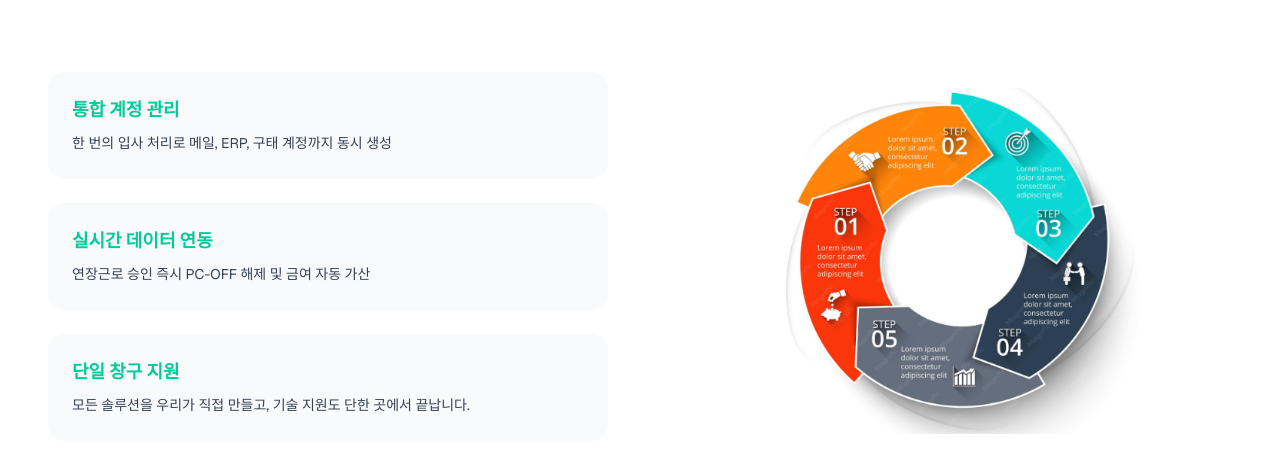
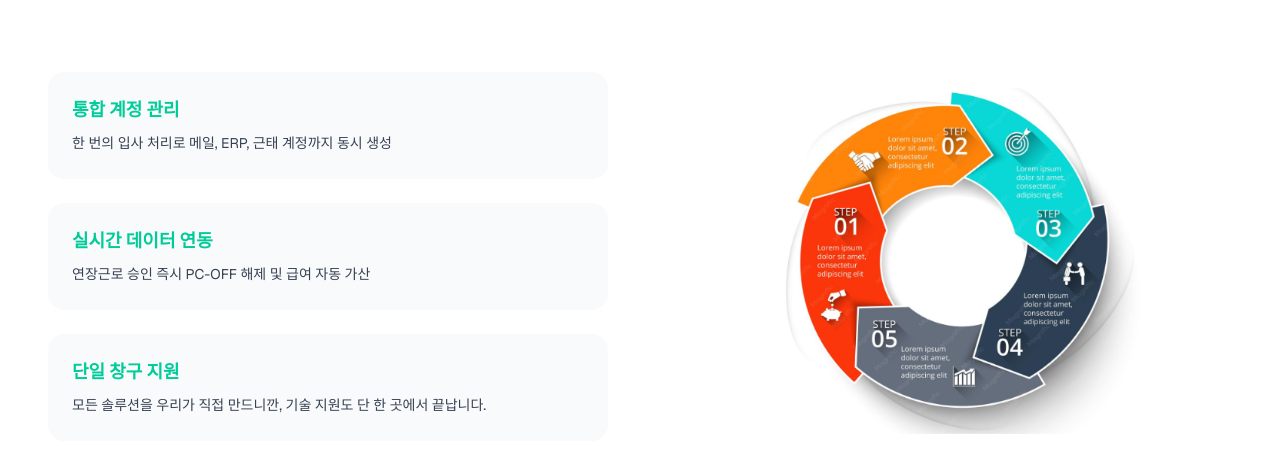
Before and after one commit to itdeco/EverinServicePortalUserFront, a Next.js app: page /everworks in a window 1280 px wide. Shown: the part 1840-2307 px from the top of the page. Built offline with nearby package versions, Linux system fonts and the light colour scheme.

Commit message:
feat: correct feature descriptions in features-section.tsx

```diff
--- a/src/components/everworks/features-section.tsx
+++ b/src/components/everworks/features-section.tsx
@@ -3,15 +3,15 @@ import Image from "next/image";
 const features = [
   {
     title: "통합 계정 관리",
-    description: "한 번의 입사 처리로 메일, ERP, 구태 계정까지 동시 생성"
+    description: "한 번의 입사 처리로 메일, ERP, 근태 계정까지 동시 생성"
   },
   {
     title: "실시간 데이터 연동",
-    description: "연장근로 승인 즉시 PC-OFF 해제 및 금여 자동 가산"
+    description: "연장근로 승인 즉시 PC-OFF 해제 및 급여 자동 가산"
   },
   {
     title: "단일 창구 지원",
-    description: "모든 솔루션을 우리가 직접 만들고, 기술 지원도 단한 곳에서 끝납니다."
+    description: "모든 솔루션을 우리가 직접 만드니깐, 기술 지원도 단 한 곳에서 끝납니다."
   }
 ];
 
```
